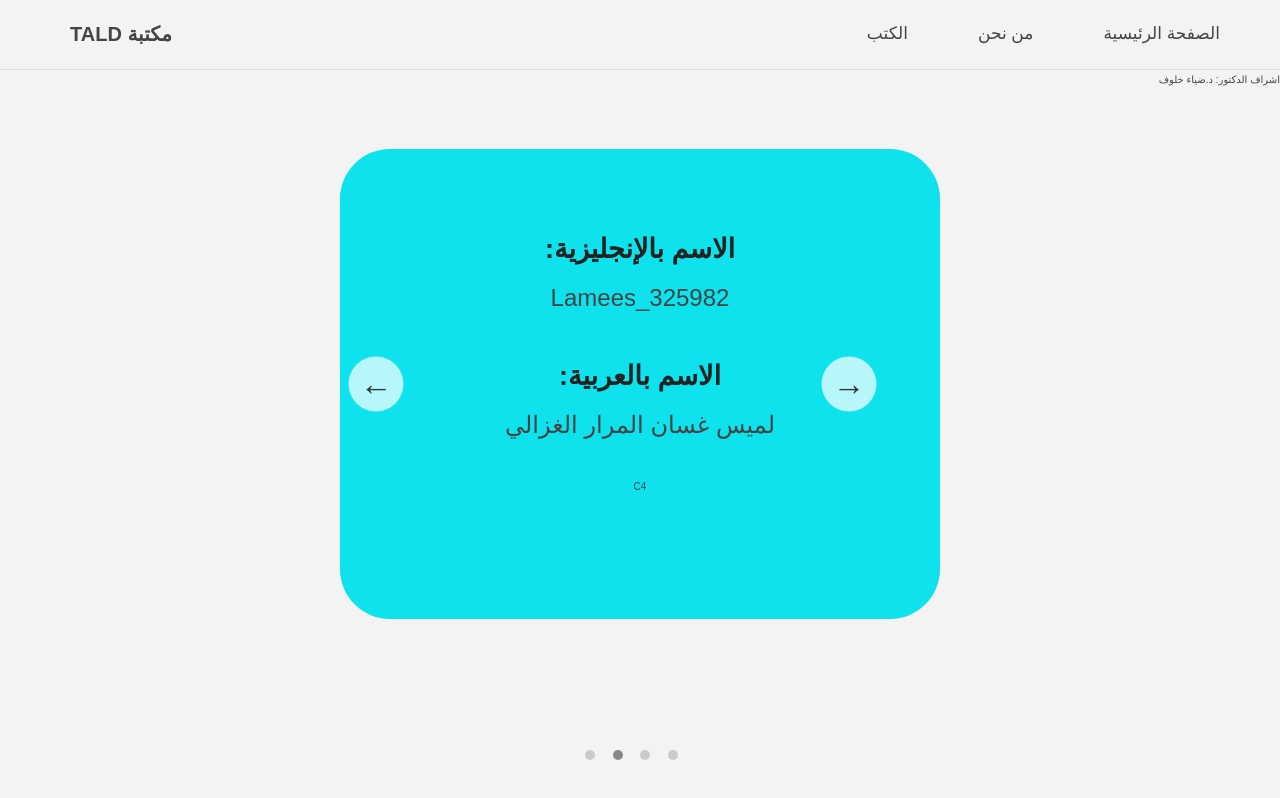
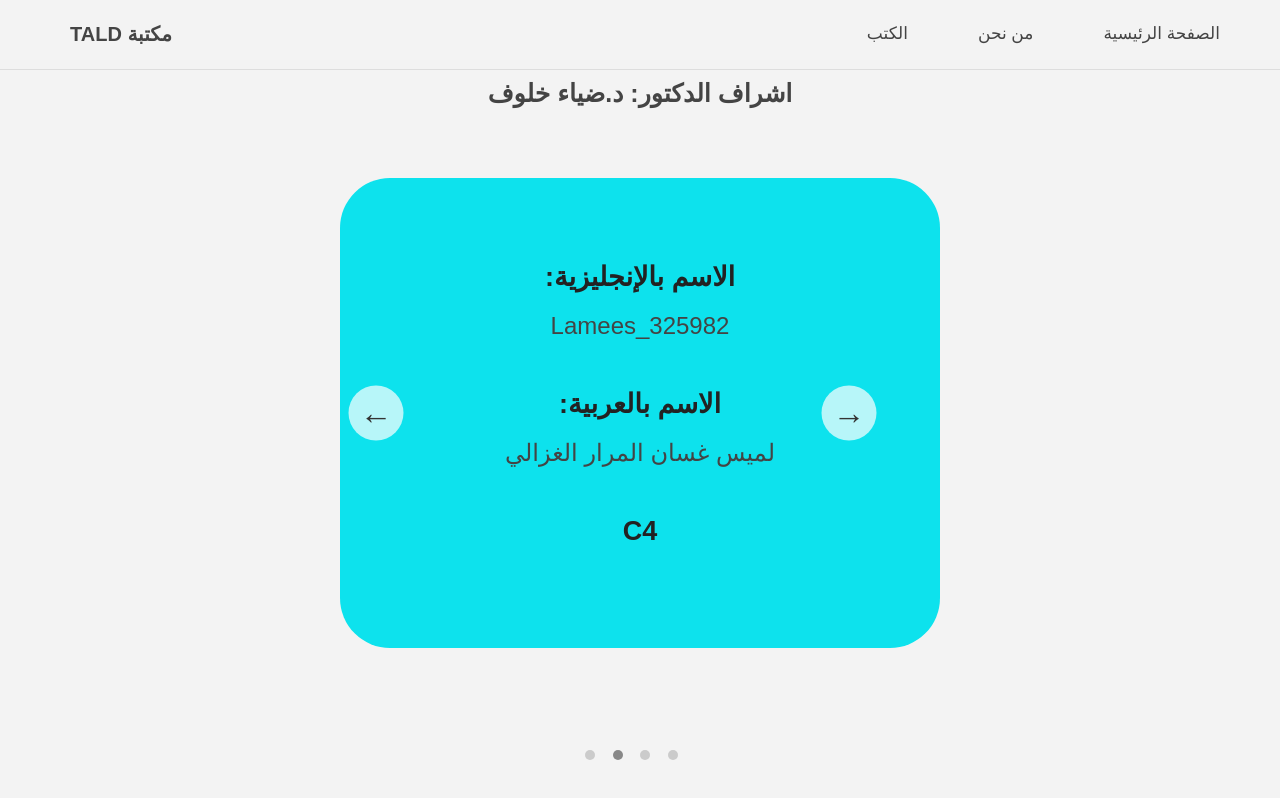
Before and after one commit to OlivarSingel/IWB202, a plain HTML site: page index.html in a window 1280 px wide. Drawn offline with Linux system fonts and the light colour scheme; a web font is replaced by a local one.

Commit message:
Style.css

```diff
--- a/Style.css
+++ b/Style.css
@@ -69,7 +69,20 @@ nav {
     display: block;
     transition: all 0.3s;
 }
+/* Styling for the supervisor's name */
+.phName {
+    font-size: 2.5rem; /* Adjust size as needed */
+    font-weight: bold;
+    text-align: center;
+    margin-bottom: 2rem; /* Adjust spacing as needed */
+}
 
+/* Styling for the 'C4' text */
+.main__class {
+    font-size: 2.7rem; /* Same as .main__header */
+    font-weight: 600;
+    color: #222;
+}
 /* Slider */
 .slider {
     max-width: 60rem;
```
